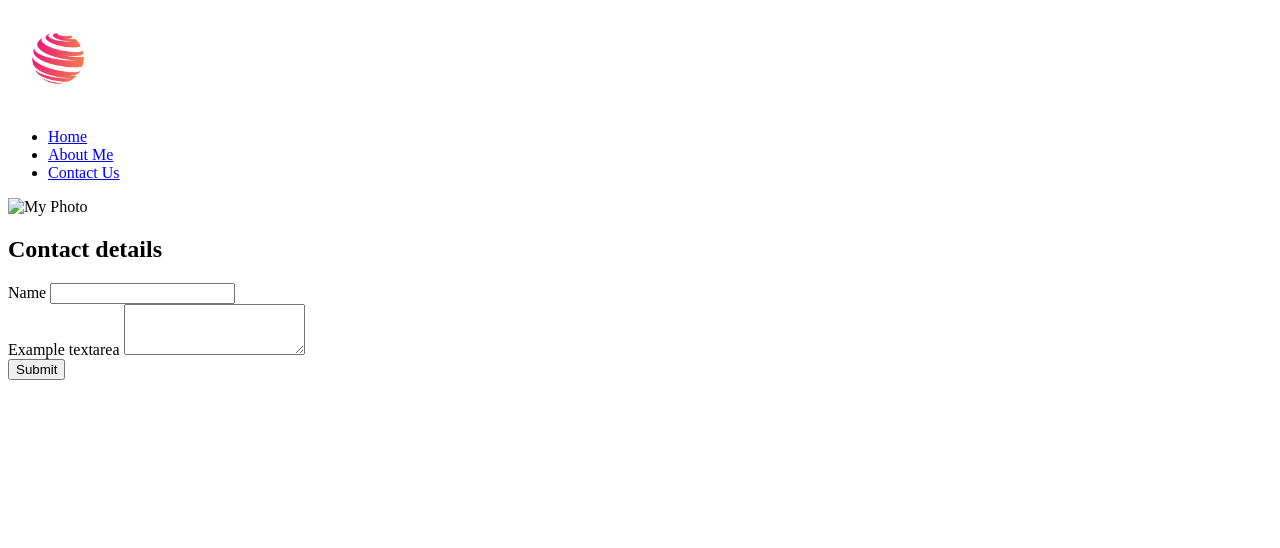
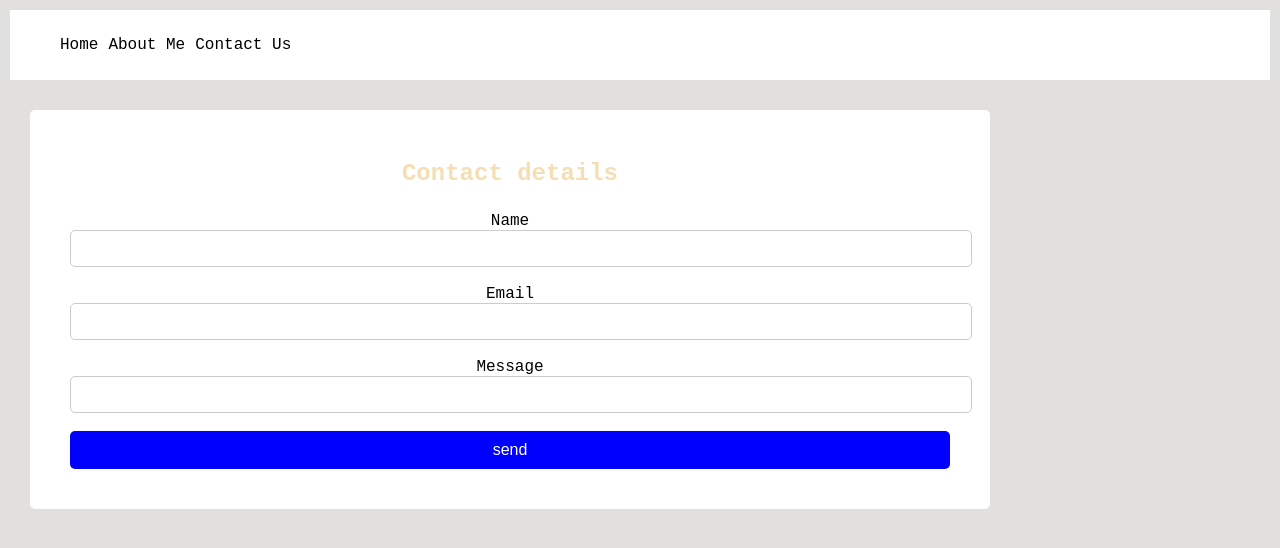
Before and after one commit to PLThabangR/portfolio, a plain HTML site: page contact.html in a window 1280 px wide. Drawn offline with Linux system fonts and the light colour scheme.

Commit message:
Added Css to give the project a better look

```diff
--- a/contact.html
+++ b/contact.html
@@ -3,16 +3,15 @@
 <head>
     <meta charset="UTF-8">
     <meta name="viewport" content="width=device-width, initial-scale=1.0">
+    <link rel="stylesheet" href="style/style.css">
     <title>My Portfolio</title>
 
 </head>
 <body>
     <header>
-        <div>
-            <img src="assets/logo.png" alt="this is the logo" width="100" height="100" >
-        </div>
-        <nav>
-            <ul>
+
+        <nav class="nav-items">
+            <ul class="nav-items">
                 <li><a href="index.html">Home</a></li>
                 <li><a href="about.html">About Me</a></li>
                 <li><a href="contact.html">Contact Us</a></li>
@@ -20,22 +19,30 @@
         </nav>
     </header>
     <section class="hero">
-        <img src="assets/myphoto.jpg" alt="My Photo">
-
         <h2>Contact details</h2>
 
         <form>
             <div>
-              <label for="exampleInput" >Name</label>
-              <input type="email" class="form-control" id="exampleInputEmail1" aria-describedby="emailHelp">
+              <label for="name" >Name</label>
+              <br>
+              <input type="name"  id="name">
 
             </div>
-            <div class="mb-3">
-                <label for="exampleFormControlTextarea1" >Example textarea</label>
-                <textarea class="form-control" id="exampleFormControlTextarea1" rows="3"></textarea>
+            <br>
+            <div>
+                <label for="email" >Email</label>
+                <br>
+                <input type="email"  id="email">
+
               </div>
-
-            <button type="submit">Submit</button>
+              <br>
+            <div>
+                <label for="message" >Message</label>
+                <br>
+                <input  id="message" rows="5"></input>
+              </div>
+              <br>
+            <input type="submit" value="send"></input>
           </form>
 
 
--- /dev/null
+++ b/style/style.css
@@ -0,0 +1,101 @@
+table, th, td {
+    border: 1px solid;
+    border-radius: 10px;
+
+}
+table{
+    width: 100%;
+}
+tr:hover {background-color: coral;}
+
+    body{
+        background-color: rgb(226, 223, 223);
+        font-family:'Courier New', Courier, monospace;
+        padding: 0%;
+        margin: 0%;
+
+
+    }
+    section{
+        background-color: white;
+        margin: 30px;
+        padding: 30px;
+        max-width: 900px;
+        border-radius: 5px;
+        text-align: center;
+        justify-content: center;
+
+    }
+
+    nav{
+       display: flex;
+       flex-direction: row;
+        color: white;
+        margin: 10px;
+        padding: 10px;
+       align-items: center;
+
+        background-color: white;
+    }
+    nav a{
+        text-decoration: none;
+        color: black;
+
+    }
+
+    nav a:hover{
+        text-decoration: underline;
+        color: black;
+    }
+
+    .nav-items{
+        display: flex;
+        flex-direction: row;
+        gap: 10px;
+        list-style: none;
+        text-align: center;
+    }
+
+    h2{
+        color:  wheat;
+        text-align: center;
+    }
+
+   .interest ul li{
+        padding: 10px;
+        margin: 5px;
+        background-color: black;
+        color: wheat;
+        border-radius:5px ;
+        list-style: none;
+    }
+
+    form{
+        padding: 5px;
+        margin: 5px;
+        border-radius: 5px;
+
+
+    }
+
+    input{
+        width: 100%;
+        padding: 10px;
+        margin: 2;
+        border: 1px solid #ccc;
+        border-radius: 5px;
+    }
+
+    input[type="submit"]{
+        background-color: blue;
+        color: white;
+        border: none;
+        font-size: medium;
+        padding: 10px;
+
+    }
+
+    input[type="submit"]:hover{
+        background-color: green
+
+    }
```
Also changed, not shown: about.html (+31 -19 lines), index.html (+8 -5 lines).
